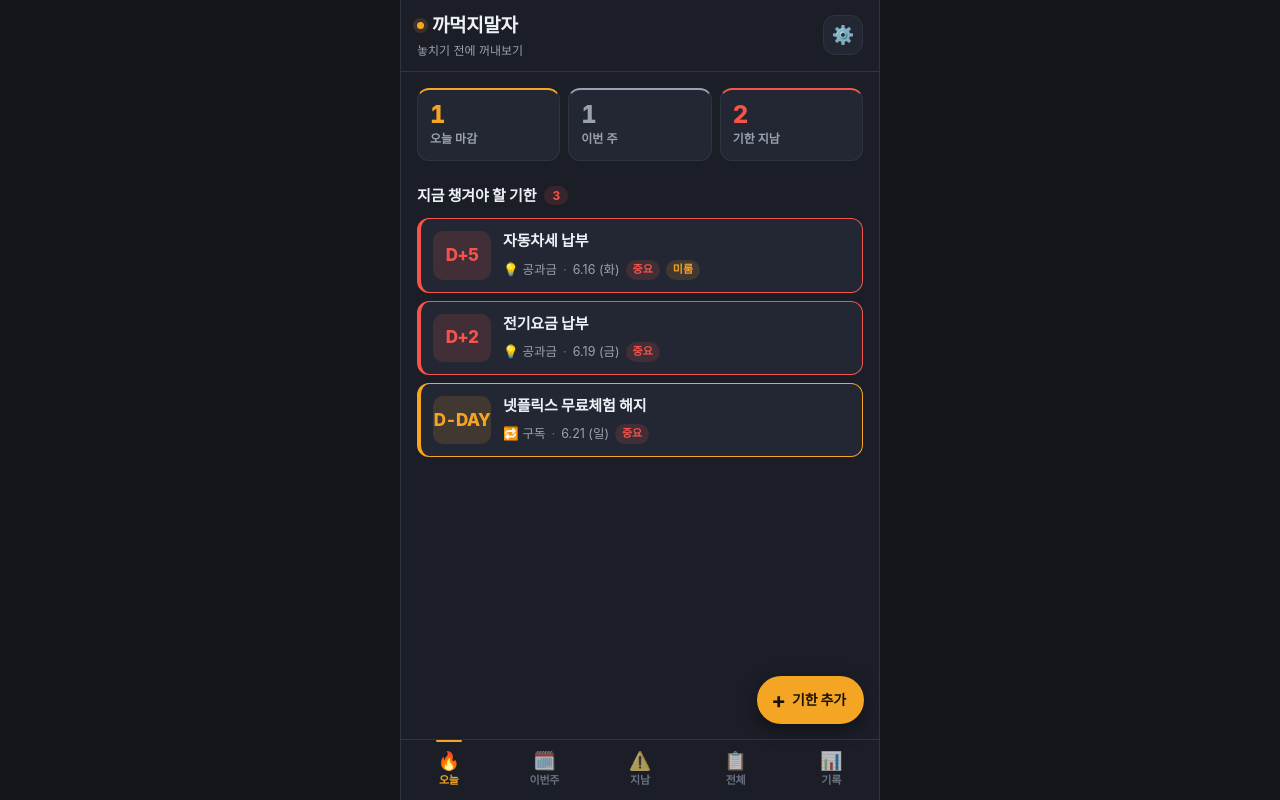
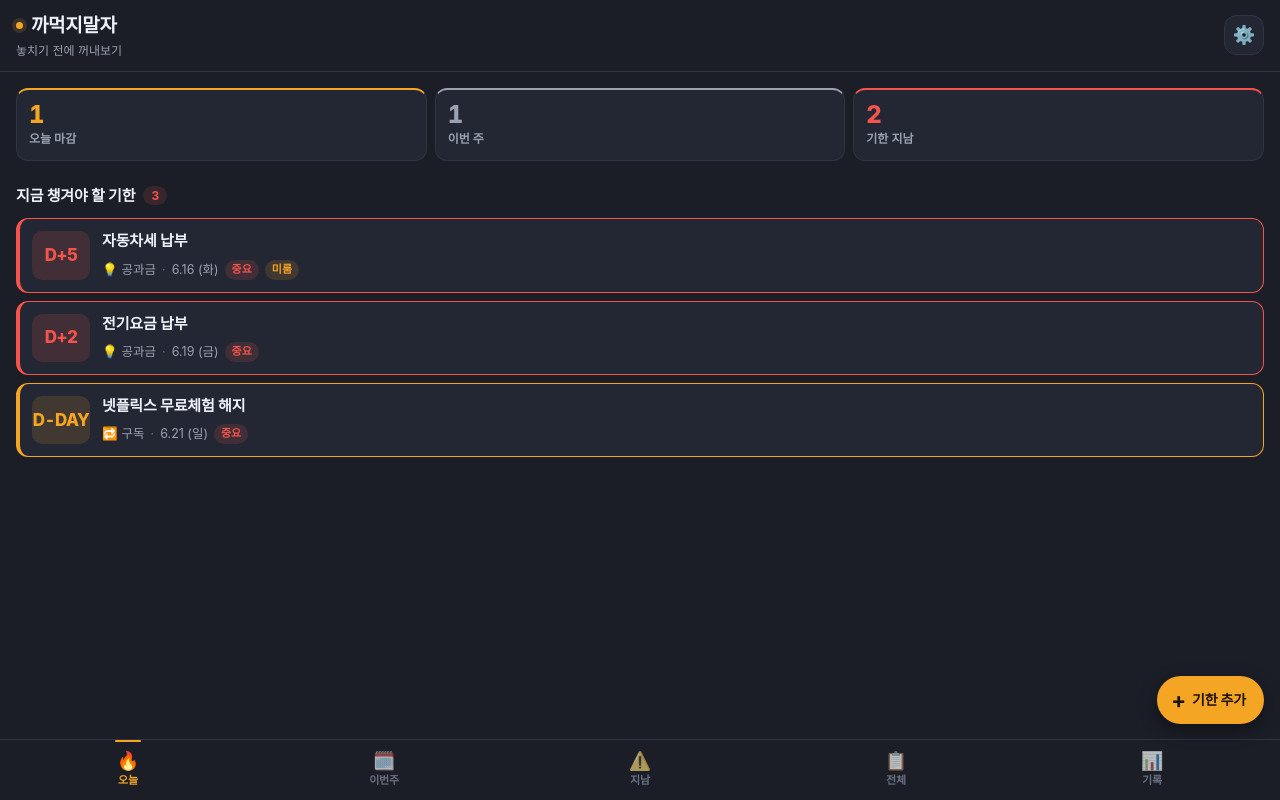
Before and after one commit to jxding-dev/deadline-drawer, a React (Vite) app: page / in a window 1280 px wide. Built offline with nearby package versions, Linux system fonts and the light colour scheme.

Commit message:
Fix deploy-ready PWA layout

```diff
--- a/index.html
+++ b/index.html
@@ -7,10 +7,10 @@
       content="width=device-width, initial-scale=1.0, viewport-fit=cover"
     />
     <meta name="theme-color" content="#14161c" />
-    <meta name="description" content="공과금·구독·예약 같은 기한을 까먹기 전에 챙기는 앱" />
-    <link rel="manifest" href="/manifest.webmanifest" />
-    <link rel="icon" type="image/svg+xml" href="/icon.svg" />
-    <link rel="apple-touch-icon" href="/icons/icon-192.png" />
+    <meta name="description" content="공과금·구독·예약 같은 기한을 까먹지말자에서 챙기는 앱" />
+    <link rel="manifest" href="%BASE_URL%manifest.webmanifest" />
+    <link rel="icon" type="image/svg+xml" href="%BASE_URL%icon.svg" />
+    <link rel="apple-touch-icon" href="%BASE_URL%icons/icon-192.png" />
     <meta name="mobile-web-app-capable" content="yes" />
     <meta name="apple-mobile-web-app-capable" content="yes" />
     <meta name="apple-mobile-web-app-status-bar-style" content="black-translucent" />
--- a/public/sw.js
+++ b/public/sw.js
@@ -1,6 +1,6 @@
 // 최소 캐시 서비스 워커 (stale-while-revalidate).
 // 실패해도 앱 동작에 영향 없도록 same-origin GET 만 다룬다.
-const CACHE = 'kkamukgi-v2'
+const CACHE = 'kkamukgi-v3'
 
 self.addEventListener('install', () => self.skipWaiting())
 
--- a/src/components/AppLayout.css
+++ b/src/components/AppLayout.css
@@ -1,14 +1,12 @@
 .app-frame {
   width: 100%;
-  max-width: var(--app-max-width);
-  margin: 0 auto;
-  height: 100%;
+  max-width: none;
+  margin: 0;
+  min-height: 100dvh;
   display: flex;
   flex-direction: column;
   background: var(--surface);
   /* 480px↑ 에서 중앙 모바일 프레임처럼 보이도록 양옆 경계 */
-  border-left: 1px solid var(--border);
-  border-right: 1px solid var(--border);
   overflow: hidden;
 }
 
--- a/src/components/QuickAddButton.css
+++ b/src/components/QuickAddButton.css
@@ -3,10 +3,7 @@
 .quick-add {
   position: fixed;
   bottom: calc(var(--tabbar-h) + var(--space-4) + env(safe-area-inset-bottom));
-  right: max(
-    var(--space-4),
-    calc(50% - var(--app-max-width) / 2 + var(--space-4))
-  );
+  right: max(var(--space-4), env(safe-area-inset-right));
   z-index: 20;
   display: inline-flex;
   align-items: center;
--- a/src/styles/global.css
+++ b/src/styles/global.css
@@ -11,7 +11,9 @@
 html,
 body,
 #root {
-  height: 100%;
+  width: 100%;
+  min-height: 100%;
+  margin: 0;
 }
 
 body {
@@ -21,13 +23,14 @@ body {
   font-family: var(--font-sans);
   font-size: 15px;
   line-height: 1.45;
+  overflow-x: hidden;
   -webkit-font-smoothing: antialiased;
   text-rendering: optimizeLegibility;
 }
 
 #root {
-  display: flex;
-  justify-content: center;
+  display: block;
+  width: 100%;
 }
 
 button {
```
Also changed, not shown: public/manifest.webmanifest.
